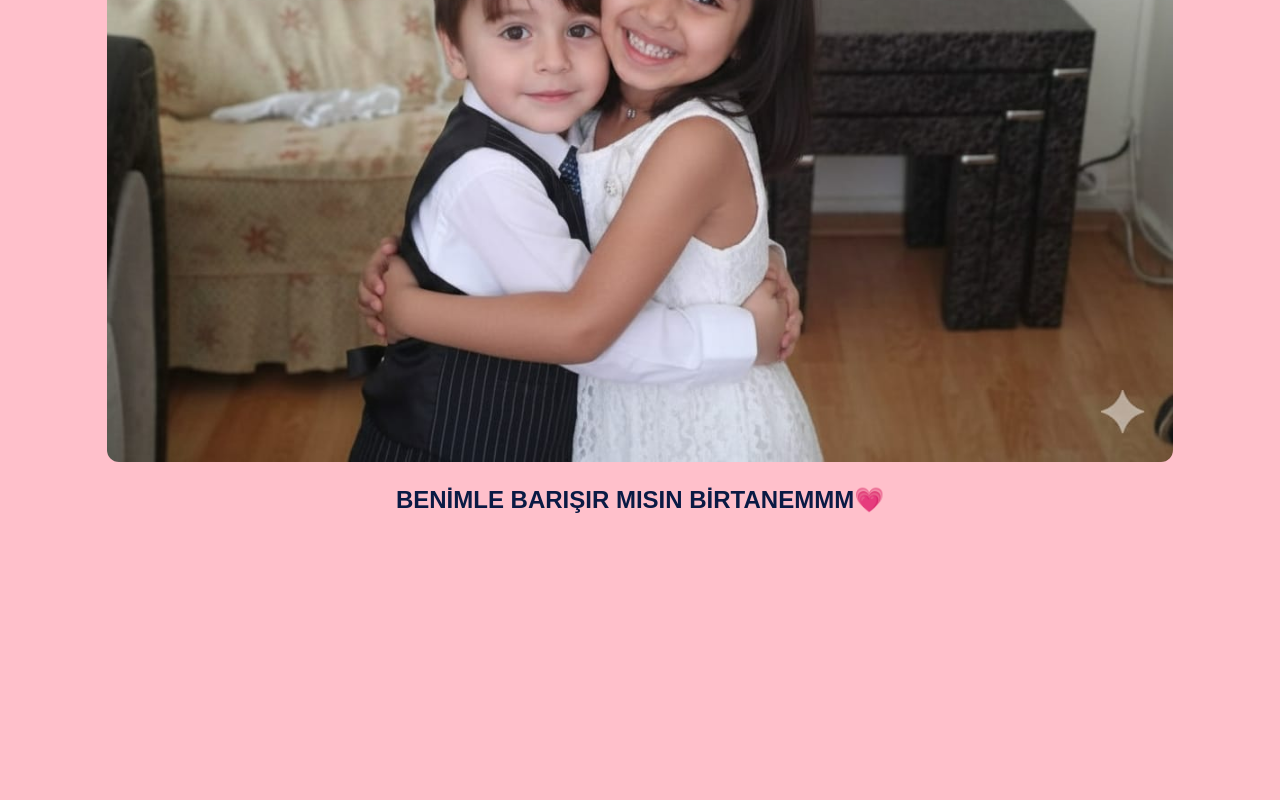
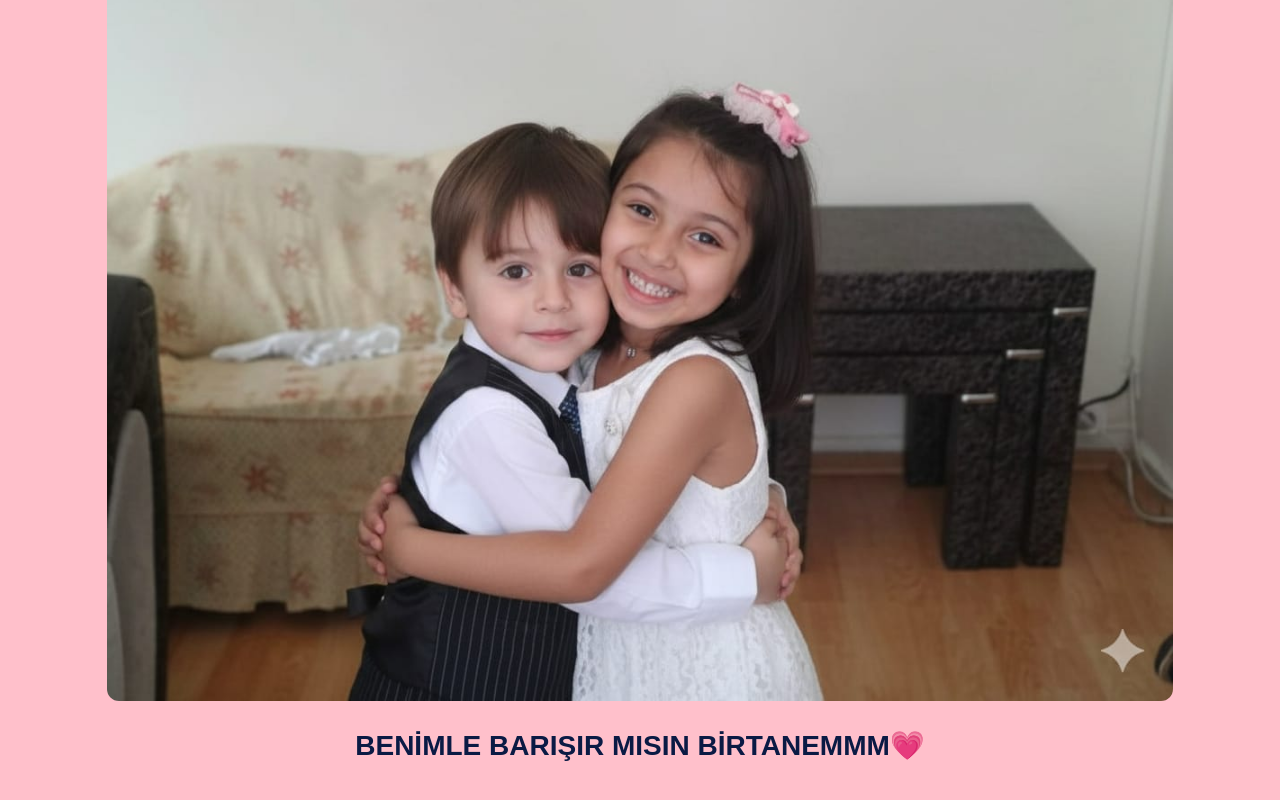
Before and after one commit to erengfb/Cerenimmm, a plain HTML site: page index.html in a window 1280 px wide. Shown: the part 1120-1920 px from the top of the page. Before the commit the page ends 1682 px from the top, so only its background shows below. Drawn offline with Linux system fonts and the light colour scheme.

Commit message:
Update index.html

```diff
--- a/index.html
+++ b/index.html
@@ -16,7 +16,7 @@
       max-width: 700px;
       margin: auto;
       line-height: 1.6;
-      font-size: 18px;
+      font-size: 24px;
     }
     img {
       margin-top: 40px;
@@ -24,8 +24,8 @@
       border-radius: 12px;
     }
     .alt-yazi {
-      margin-top: 20px;
-      font-size: 24px;
+      margin-top: 24px;
+      font-size: 28px;
     }
   </style>
 </head>
```
